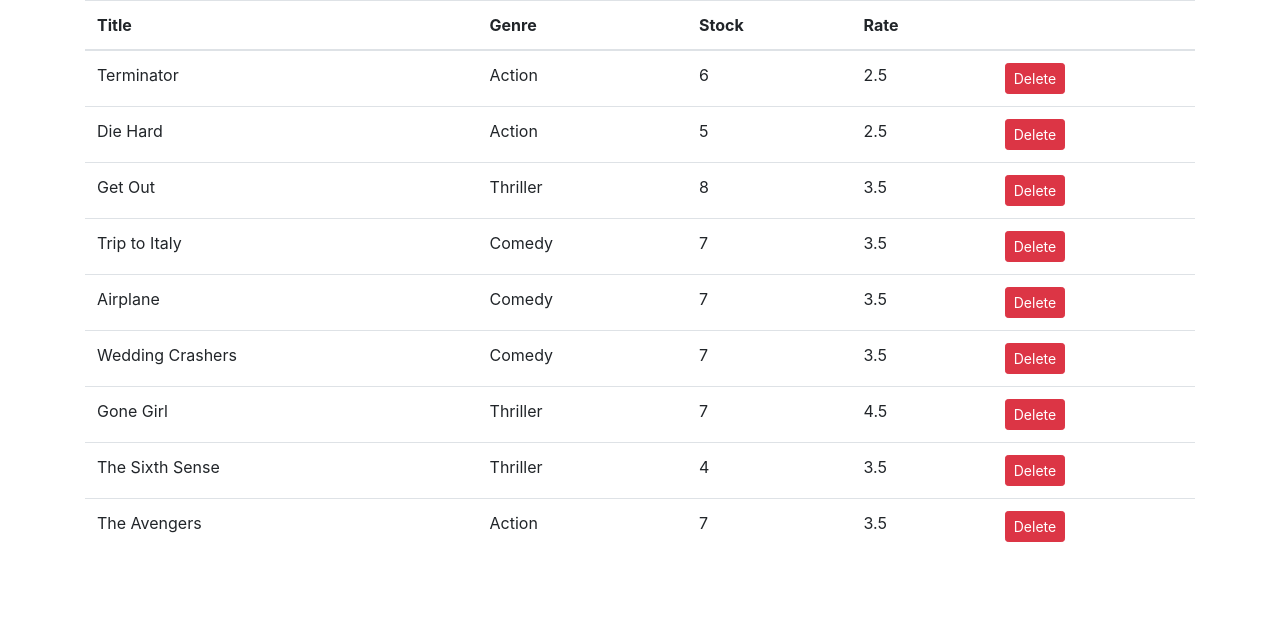
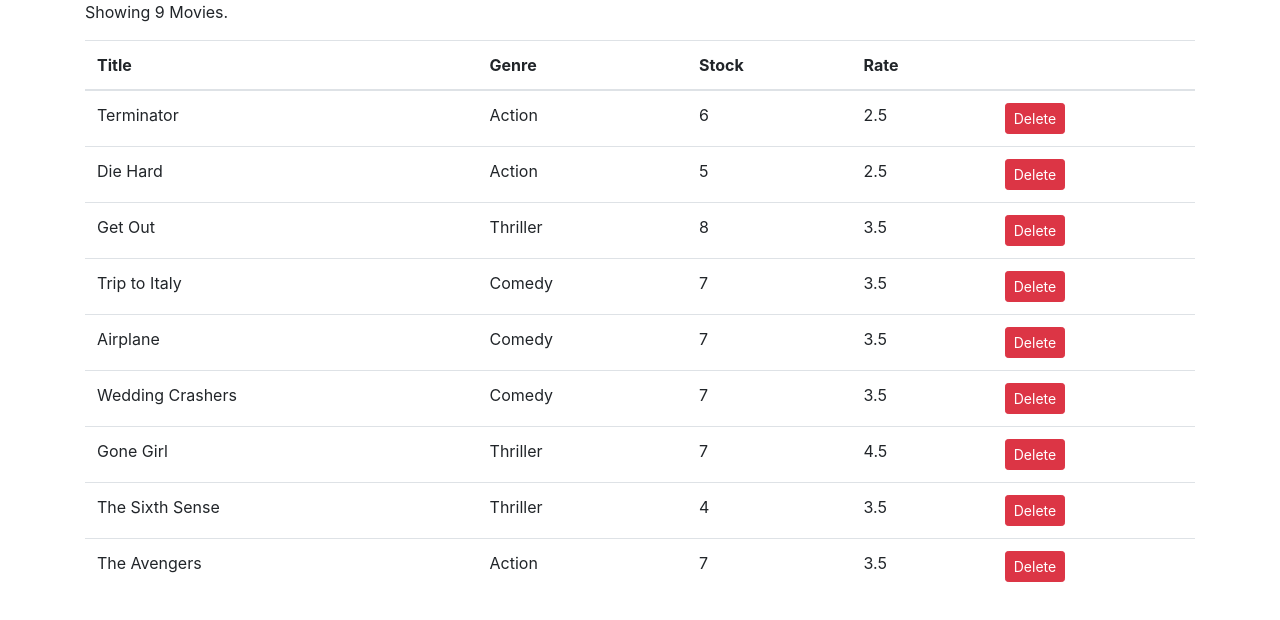
Before and after one commit to fwbrandao/Vidly-Store, a React (Create React App) app: page / in a window 1280 px wide. Shown: the top 620 px of the page. Built offline with nearby package versions, Linux system fonts and the light colour scheme; the HTML template or start-up script is replaced by a standard one.

Commit message:
added delet method

```diff
--- a/src/components/movies.jsx
+++ b/src/components/movies.jsx
@@ -12,7 +12,15 @@
   }
 
   render() {
+    const { length: count } = this.state.movies;
+
+    if (count === 0)
+      return <p>There are no Movies to display!</p>;
+
+
     return (
+      <div>
+      <p>Showing {count} Movies.</p>
       <table className="table">
         <thead>
           <tr>
@@ -37,6 +45,7 @@
           ))}
         </tbody>
       </table>
+      </div>
     );
   }
 }
```
